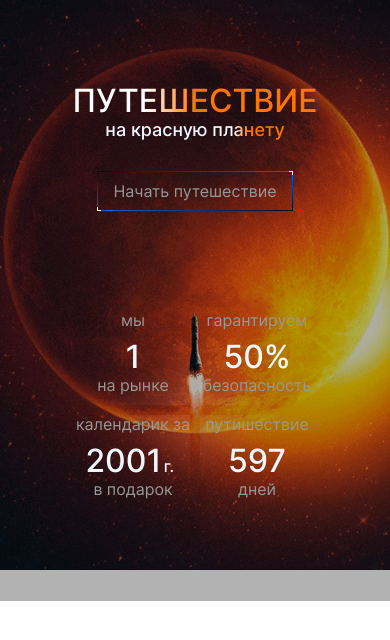
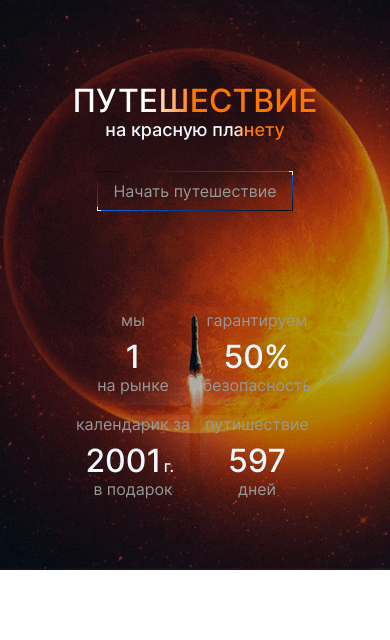
Before and after one commit to Silibrate/space, a plain HTML site: page index.html in a window 390 px wide. Shown: the part 90-730 px from the top of the page. Drawn offline with Linux system fonts and the light colour scheme; files whose address does not match are found by name.

Commit message:
fix padding and sub

```diff
--- a/blocks/about/__title/about__title.css
+++ b/blocks/about/__title/about__title.css
@@ -20,6 +20,9 @@
   .about__title {
     font-size: 42px;
   }
+  .about__title sub {
+    left: -0.7em;
+  }
 }
 
 @media screen and (max-width: 768px) {
--- a/blocks/information/information.css
+++ b/blocks/information/information.css
@@ -3,13 +3,13 @@
   margin: auto;
   position: relative;
   display: flex;
-  padding: 93px 0 93px 0;
+  padding: 93px 0 166px 0;
   justify-content: space-between;
 }
 
-@media screen and (max-width:824px) {
+@media screen and (max-width:1024px) {
   .information {
-    width: calc(100% - 100px);
+    padding-bottom: 200px;
   }
 }
 
@@ -19,8 +19,21 @@
   }
 }
 
+@media screen and (max-width:820px) {
+  .information {
+    padding-bottom: 224px;
+  }
+}
+
+@media screen and (max-width:768px) {
+  .information {
+    padding-bottom: 248px;
+  }
+}
+
 @media screen and (max-width: 548px) {
   .information {
     flex-direction: column;
+    padding-bottom: 60px;
   }
 }
```
